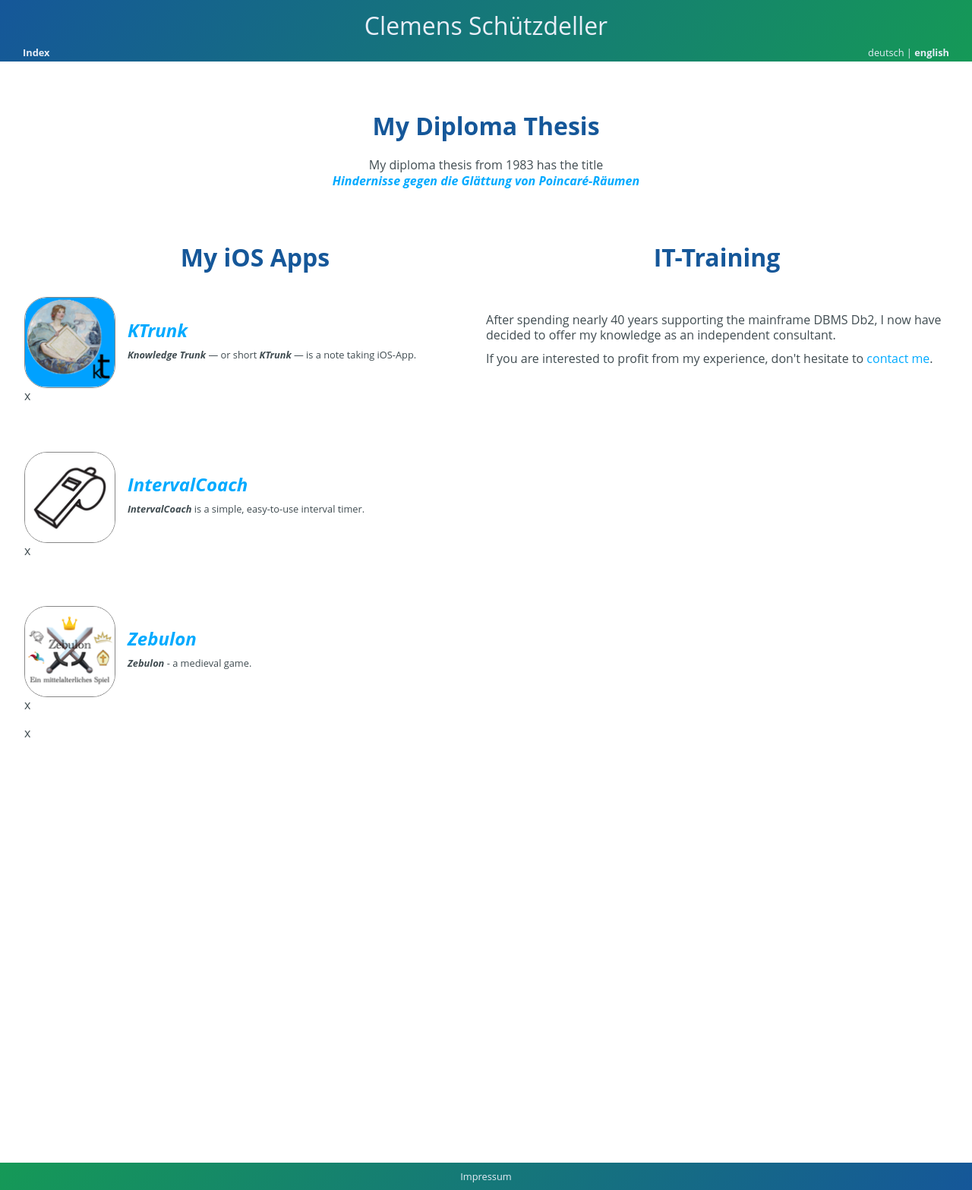
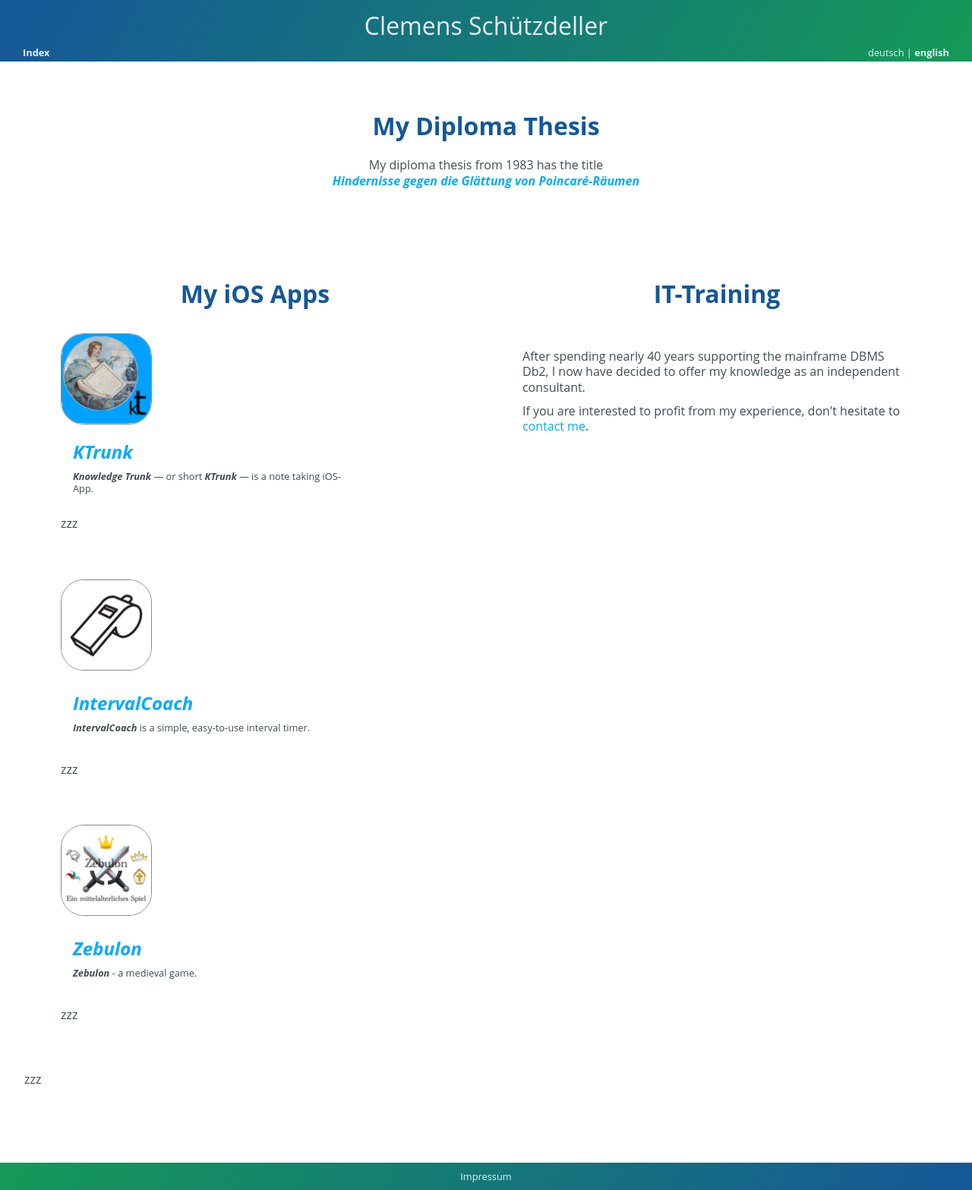
Before and after one commit to cs-LA/home, a Jekyll site: the page built from README.md, in a window 1280 px wide. Shown: the whole page at 76% size. Built offline with Jekyll 4.4.1, drawn with Linux system fonts in a browser that asks for light colours; our own code applies the rules of GitHub Pages for plain Markdown files.

Commit message:
Update default.html

```diff
--- a/_layouts/default.html
+++ b/_layouts/default.html
@@ -26,7 +26,7 @@
       }
       /* Clear floats after the columns */
       .columns:after {
-        content: "x";
+        content: "zzz";
         display: table;
         clear: both;
       }
@@ -34,6 +34,7 @@
       .column50 {
         float: left;
         width: 50%;
+        padding: 3em;
       }
 
 
```
